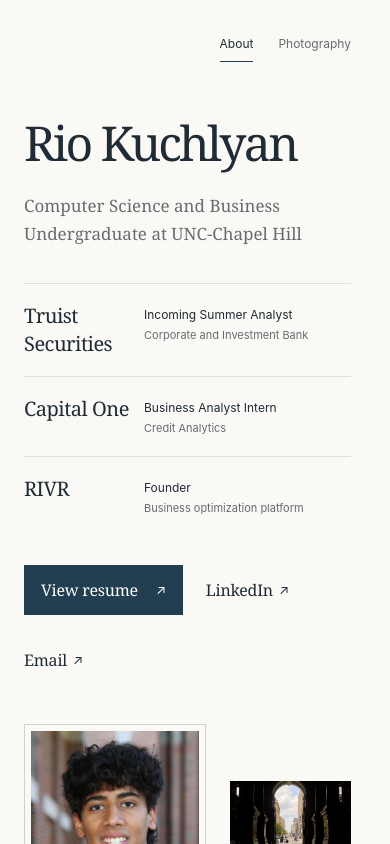
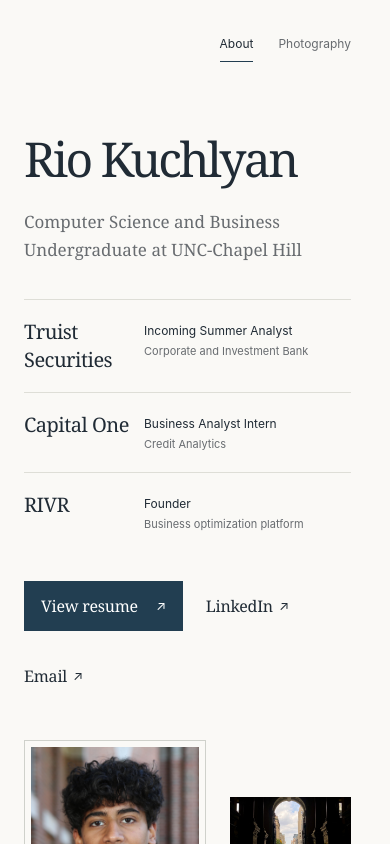
Before and after one commit to riokuchlyan/PortfolioWebsite, a Next.js app: page / in a window 390 px wide. Shown: the top 844 px of the page. Built offline with nearby package versions, Linux system fonts and the light colour scheme.

Commit message:
Add breathing room above page headings

```diff
--- a/app/globals.css
+++ b/app/globals.css
@@ -91,7 +91,7 @@
 .site-footer { min-height: 44px; display: flex; justify-content: flex-end; align-items: center; border-top: 1px solid var(--line); font-size: 11px; color: var(--ink-dim); }
 
 /* Photography */
-.page { padding: 58px 0 90px; }
+.page { padding: 74px 0 90px; }
 .page-heading { display: flex; align-items: flex-end; justify-content: space-between; gap: 32px; margin-bottom: 58px; }
 .page-heading .page-title { align-self: flex-start; }
 .page-title { font-family: var(--serif); font-size: clamp(54px, 7vw, 88px); font-weight: 400; line-height: 1.05; letter-spacing: -0.055em; }
@@ -174,7 +174,7 @@
   .preview-title > span { font-size: 14px; }
   .preview-caption { font-size: 11px; line-height: 1.5; }
   .site-footer { font-size: 10px; }
-  .page { padding: 30px 0 60px; }
+  .page { padding: 46px 0 60px; }
   .page-heading { margin-bottom: 36px; }
   .page-title { font-size: clamp(48px, 12vw, 68px); }
   .page-description { font-size: 17px; }
```
